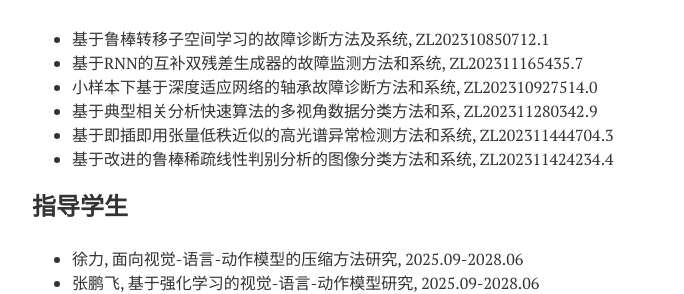
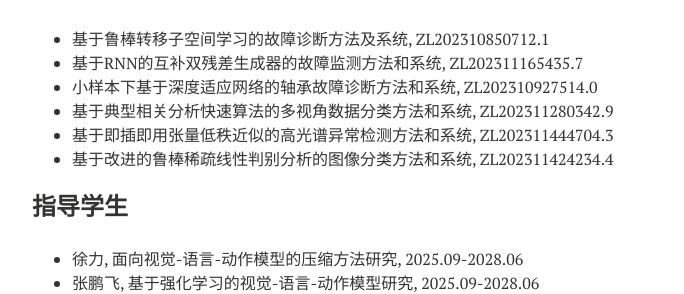
Before and after one commit to xianchaoxiu/xianchaoxiu.github.io, a Jekyll site: the page built from chinese/index.md, in a window 1280 px wide. Shown: the part 1064-1358 px from the top of the page, without its empty margins (288-972 px from the left). Built offline with Jekyll 4.4.1, drawn with Linux system fonts in a browser that asks for light colours; nearby versions of some CDN libraries.

Commit message:
Update index.md

```diff
--- a/chinese/index.md
+++ b/chinese/index.md
@@ -48,7 +48,7 @@ share: false
 * 基于鲁棒转移子空间学习的故障诊断方法及系统, ZL202310850712.1 <br>
 * 基于RNN的互补双残差生成器的故障监测方法和系统, ZL202311165435.7 <br>
 * 小样本下基于深度适应网络的轴承故障诊断方法和系统, ZL202310927514.0  <br>
-* 基于典型相关分析快速算法的多视角数据分类方法和系, ZL202311280342.9 <br>
+* 基于典型相关分析快速算法的多视角数据分类方法和系统, ZL202311280342.9 <br>
 * 基于即插即用张量低秩近似的高光谱异常检测方法和系统, ZL202311444704.3 <br>
 * 基于改进的鲁棒稀疏线性判别分析的图像分类方法和系统, ZL202311424234.4 <br>
 
```
